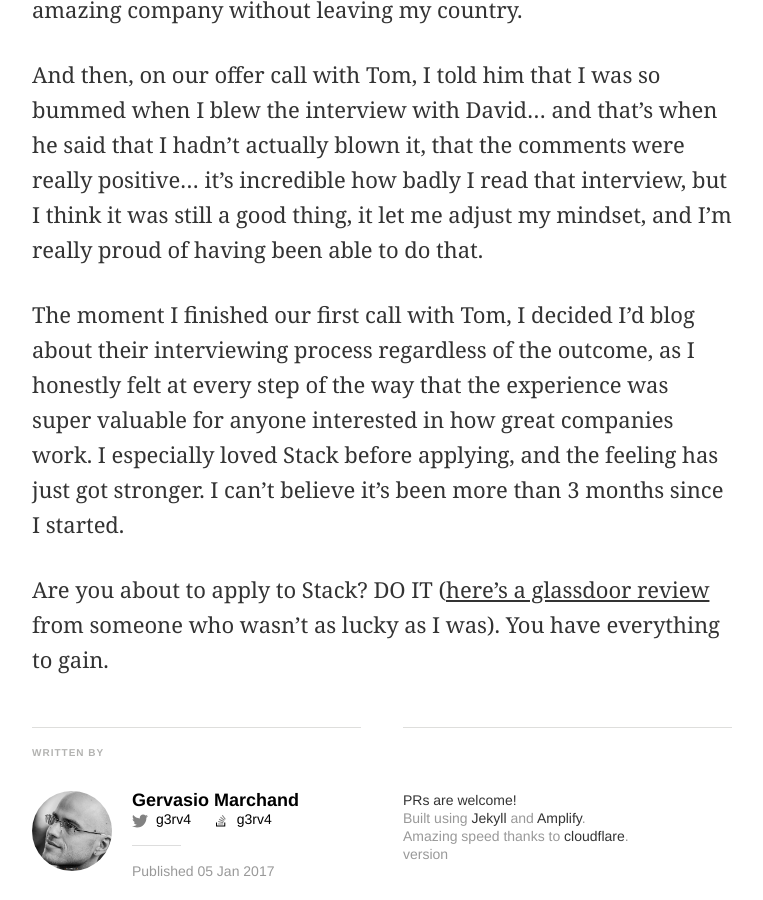
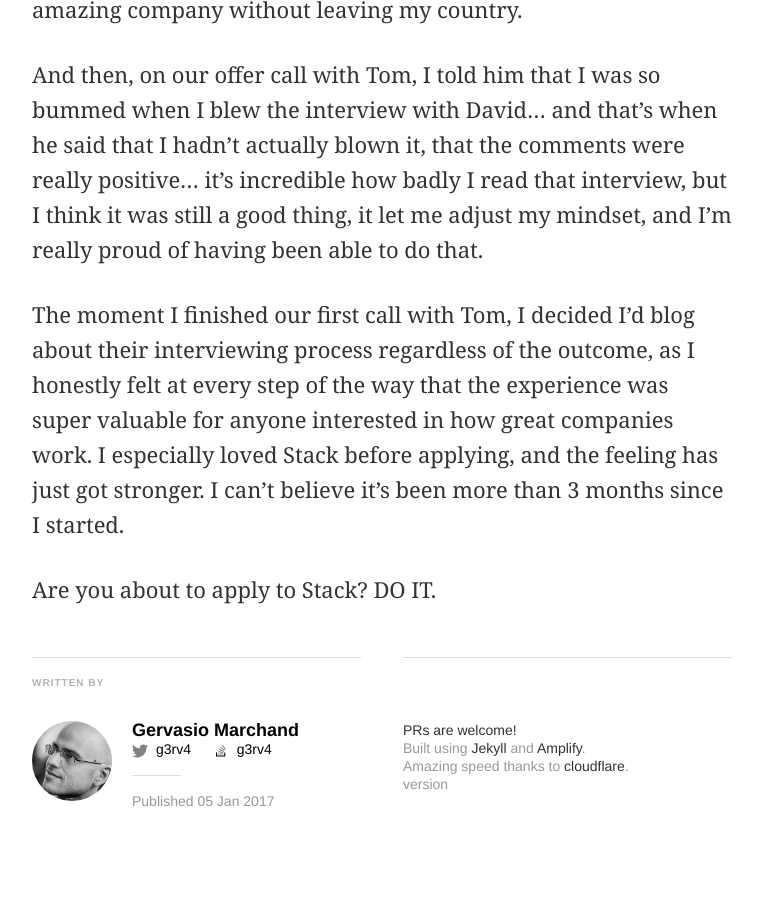
Before and after one commit to g3rv4/g3rv4.com, a Jekyll site: the page built from _posts/2017-01-01-I-got-a-job-at-stackoverflow.md, in a window 1280 px wide and 900 px high, scrolled down 8394 px. Shown: the whole window, without its empty margins (258-1021 px from the left). Built offline with Jekyll 4.4.1, drawn with Linux system fonts in a browser that asks for light colours; after the commit the page ends 9224 px from its top, so only the background shows below that.

Commit message:
Dead link trimming

```diff
--- a/_posts/2017-01-01-I-got-a-job-at-stackoverflow.md
+++ b/_posts/2017-01-01-I-got-a-job-at-stackoverflow.md
@@ -110,4 +110,4 @@ And then, on our offer call with Tom, I told him that I was so bummed when I ble
 
 The moment I finished our first call with Tom, I decided I'd blog about their interviewing process regardless of the outcome, as I honestly felt at every step of the way that the experience was super valuable for anyone interested in how great companies work. I especially loved Stack before applying, and the feeling has just got stronger. I can't believe it's been more than 3 months since I started.
 
-Are you about to apply to Stack? DO IT ([here's a glassdoor review](https://www.glassdoor.com/Interview/Stack-Overflow-User-Experience-Researcher-Interview-Questions-EI_IE504626.0,14_KO15,41.htm#InterviewReview_12107239) from someone who wasn't as lucky as I was). You have everything to gain.
+Are you about to apply to Stack? DO IT.
```
Also changed, not shown: _posts/2019-01-07-duraznoconf.md (+3 -3 lines).
